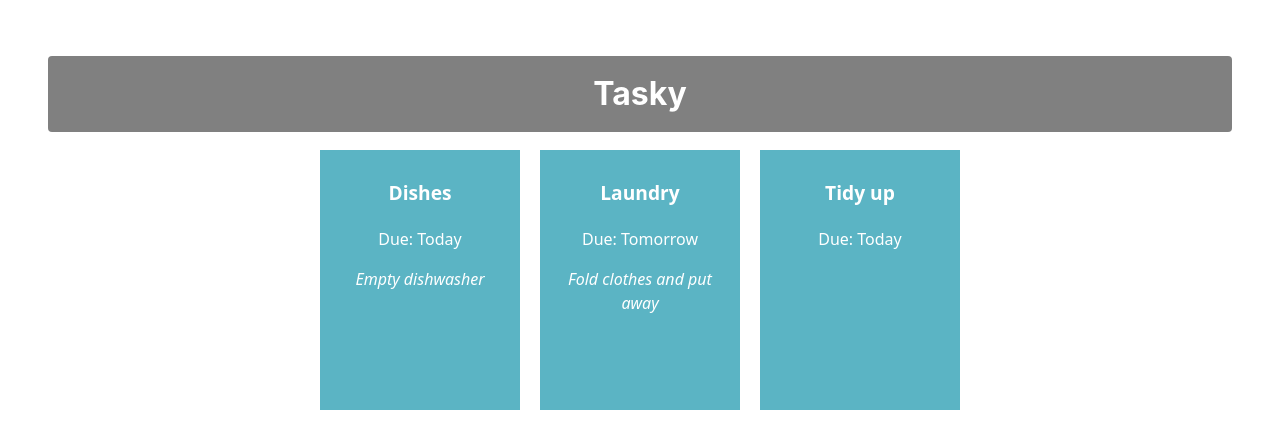
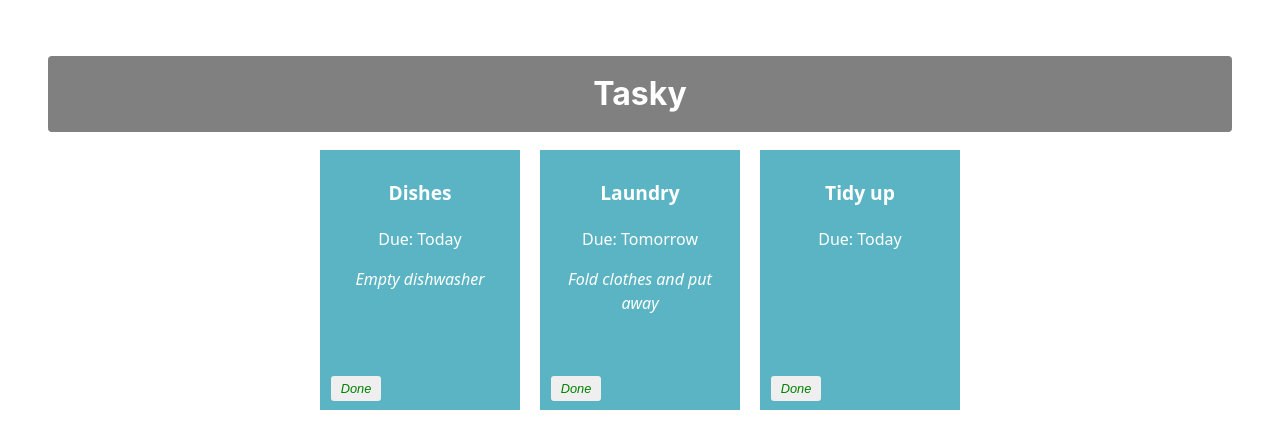
Before and after one commit to Bobby92262/react-basics-labs, a React (Vite) app in the folder tasky/: page / in a window 1280 px wide. Shown: the top 448 px of the page. Built offline with nearby package versions, Linux system fonts and the light colour scheme.

Commit message:
Mark test as done

```diff
--- a/tasky/src/App.css
+++ b/tasky/src/App.css
@@ -43,3 +43,20 @@
  .description {
   font-style: italic;
  }
+
+ button {
+  border: none;
+  border-radius: 3px;
+  font-style: italic;
+  font-size: 0.8em;
+  margin: 4px 6px;
+  width: 50px;
+  height: 25px;
+ }
+
+ .doneButton {
+  position: absolute;
+  bottom: 5px;
+  left: 5px;
+  color: green;
+ }
--- a/tasky/src/App.jsx
+++ b/tasky/src/App.jsx
@@ -6,19 +6,30 @@
 function App() {
   const [ taskState, setTaskState ] = useState({
     tasks: [
-      {title: "Dishes", description: "Empty dishwasher", deadline: "Today"},
-      {title: "Laundry", description: "Fold clothes and put away", deadline: "Tomorrow"},
-      {title: "Tidy up", deadline:"Today"}
+      { id: 1, title: "Dishes", description: "Empty dishwasher", deadline: "Today", done: false},
+      { id: 2, title: "Laundry", description: "Fold clothes and put away", deadline: "Tomorrow", done: false},
+      { id: 3, title: "Tidy up", deadline:"Today", done: false}
     ]
   });
+
+  const doneHandler = (taskIndex) => {
+    const tasks = [...taskState.tasks]; //spread operator used to copy
+    tasks[taskIndex].done = !tasks[taskIndex].done; //sets it to opposit of its state
+    setTaskState({tasks}); //set state to updated tasks array
+    //console.log(`${taskIndex} ${tasks[taskIndex].done}`);
+  }
+
   return (
     <div className="container">
       <h1>Tasky</h1>
-      {taskState.tasks.map((task) => ( //map() function on tasks array in the taskState object
+      {taskState.tasks.map((task, index) => ( //map() function on tasks array in the taskState object
         <Task //Arrow function into the map method, param 'task' represents "task" array element
           title={task.title} //For every task in taskState.tasks array create a <Task /> component
-          description={task.description} //PAss proprs for the current task (title,description,deadline)
+          description={task.description} //Pass props for the current task (title,description,deadline)
           deadline={task.deadline}
+          key={task.id}
+          done={task.done}
+          markDone={() => doneHandler(index)} //index denotes the position of the task in the taskState.tasks array -> Indentify which task clicked
         />
       ))}
     </div>
--- a/tasky/src/components/Task.jsx
+++ b/tasky/src/components/Task.jsx
@@ -3,10 +3,11 @@
 const Task = (props) => {
 
     return (
-        <div className="card">
+        <div className="card" style={{backgroundColor: props.done ? 'lightgrey' : '#5bb4c4'}}>
         <p className="title">{props.title}</p>
         <p>Due: {props.deadline}</p>
         <p className="description">{props.description}</p>
+        <button onClick={props.markDone} className='doneButton'>Done</button>
         </div>
     )
 }
```
